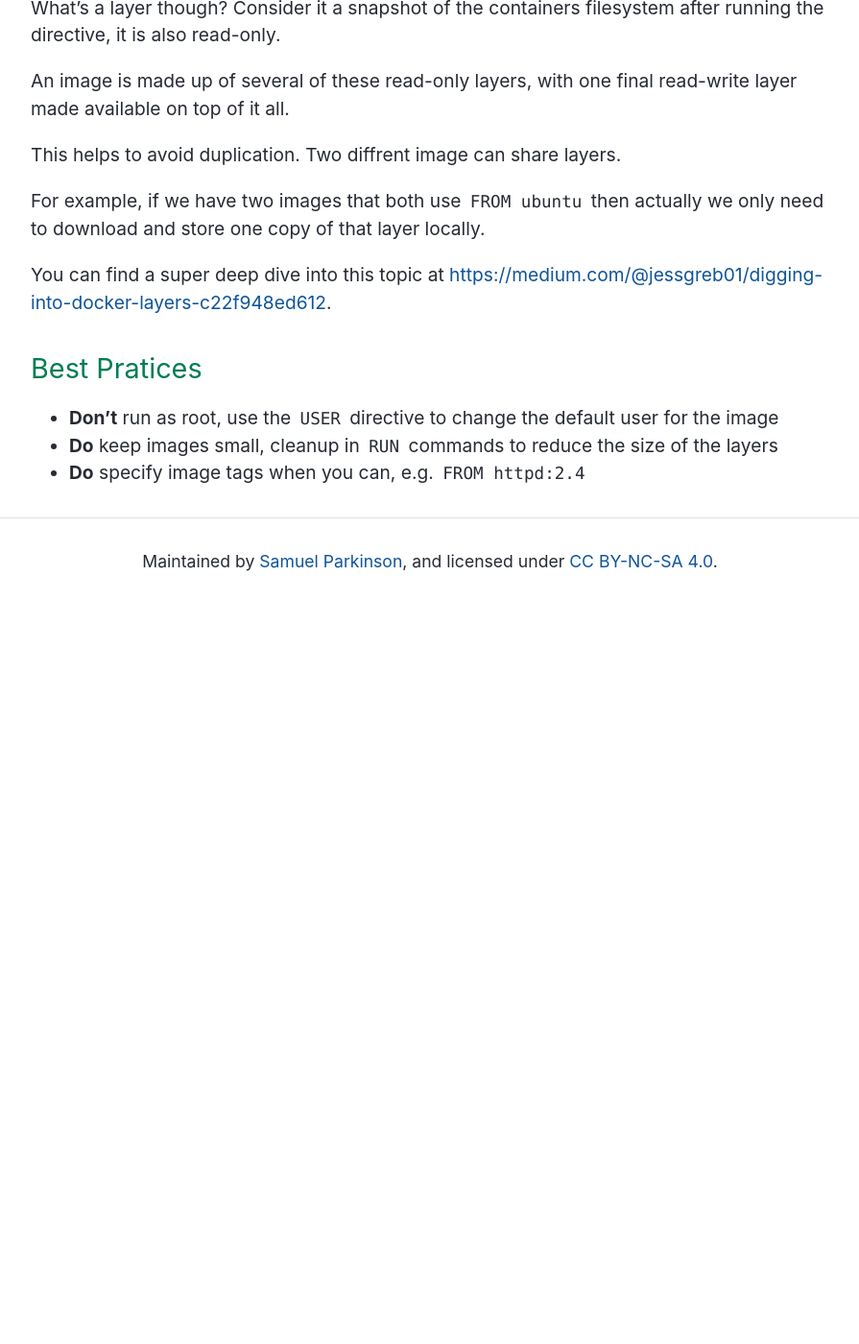
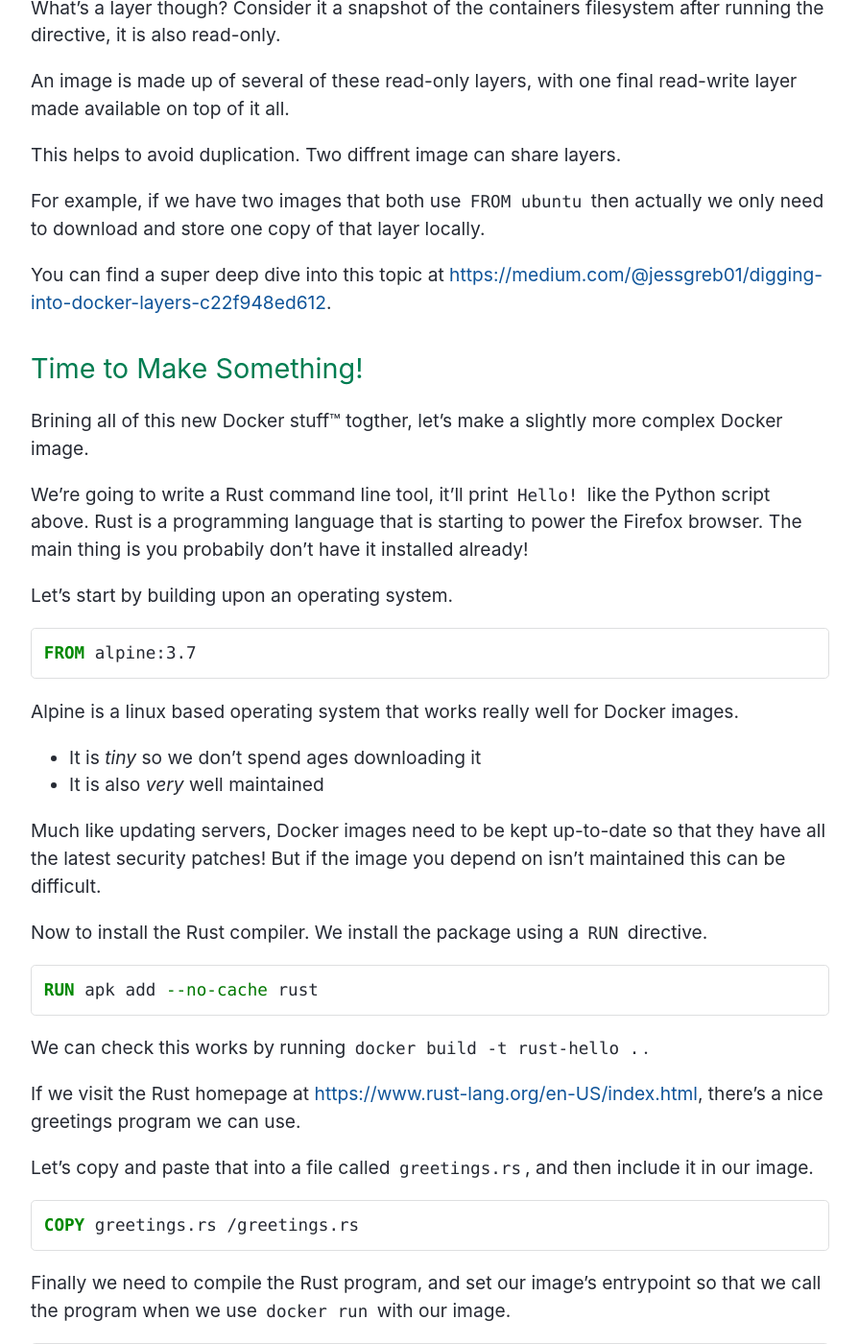
Before and after one commit to sjparkinson/uncomplicated.systems, a Jekyll site: the page built from _posts/2018-06-05-docker-0110-dockerfiles-and-volumes.md, in a window 1280 px wide and 1400 px high, scrolled down 6954 px. Shown: the whole window at 96% size, without its empty margins (192-1087 px from the left). Built offline with Jekyll 4.4.1, drawn with Linux system fonts in a browser that asks for light colours; before the commit the page ends 7584 px from its top, so only the background shows below that; some of the changed text lies outside the part shown.

Commit message:
Update 2018-06-05-docker-0110-dockerfiles-and-volumes.md

````diff
--- a/_posts/2018-06-05-docker-0110-dockerfiles-and-volumes.md
+++ b/_posts/2018-06-05-docker-0110-dockerfiles-and-volumes.md
@@ -210,6 +210,67 @@ For example, if we have two images that both use `FROM ubuntu` then actually we
 
 You can find a super deep dive into this topic at <https://medium.com/@jessgreb01/digging-into-docker-layers-c22f948ed612>.
 
+## Time to Make Something!
+
+Brining all of this new Docker stuff™ togther, let's make a slightly more complex Docker image.
+
+We're going to write a Rust command line tool, it'll print `Hello!` like the Python script above. Rust is a programming language that is starting to power the Firefox browser. The main thing is you probabily don't have it installed already!
+
+Let's start by building upon an operating system.
+
+```docker
+FROM alpine:3.7
+```
+
+Alpine is a linux based operating system that works really well for Docker images.
+
+- It is _tiny_ so we don't spend ages downloading it
+- It is also _very_ well maintained
+
+Much like updating servers, Docker images need to be kept up-to-date so that they have all the latest security patches! But if the image you depend on isn't maintained this can be difficult.
+
+Now to install the Rust compiler. We install the package using a `RUN` directive.
+
+```docker
+RUN apk add --no-cache rust
+```
+
+We can check this works by running `docker build -t rust-hello .`.
+
+If we visit the Rust homepage at <https://www.rust-lang.org/en-US/index.html>, there's a nice greetings program we can use.
+
+Let's copy and paste that into a file called `greetings.rs`, and then include it in our image.
+
+```docker
+COPY greetings.rs /greetings.rs
+```
+
+Finally we need to compile the Rust program, and set our image's entrypoint so that we call the program when we use `docker run` with our image.
+
+```docker
+RUN rustc -o /greetings /greetings.rs
+
+ENTRYPOINT [ "/greetings" ]
+```
+
+Bringing it all togther...
+
+```docker
+FROM alpine:3.7
+
+RUN apk add --no-cache rust
+
+COPY greetings.rs /greetings.rs
+
+RUN rustc -o /greetings /greetings.rs
+
+ENTRYPOINT [ "/greetings" ]
+```
+
+We've used a few Docker best pratices here, as detailed below. There are more, and you'll come across them over time, but these are some good starting points.
+
+Try using the `USER` directive to run our greetings program as a non-root user!
+
 ## Best Pratices
 
 - **Don't** run as root, use the `USER` directive to change the default user for the image
````
